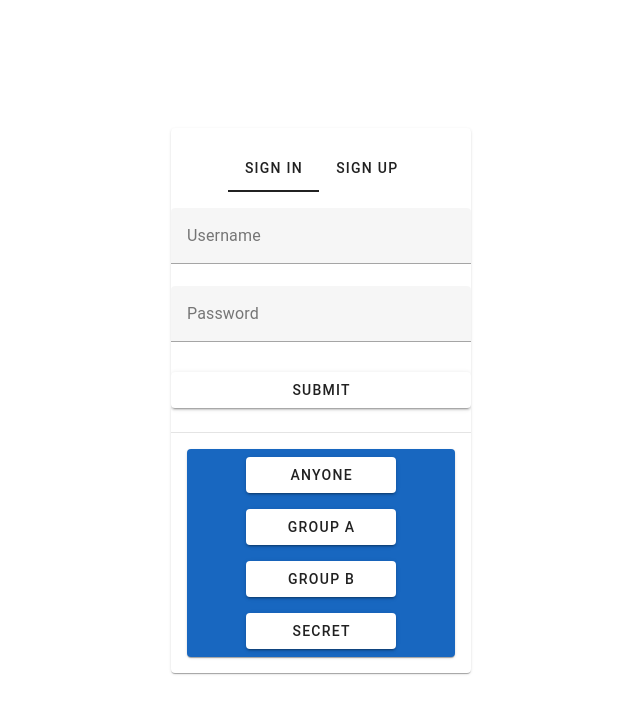
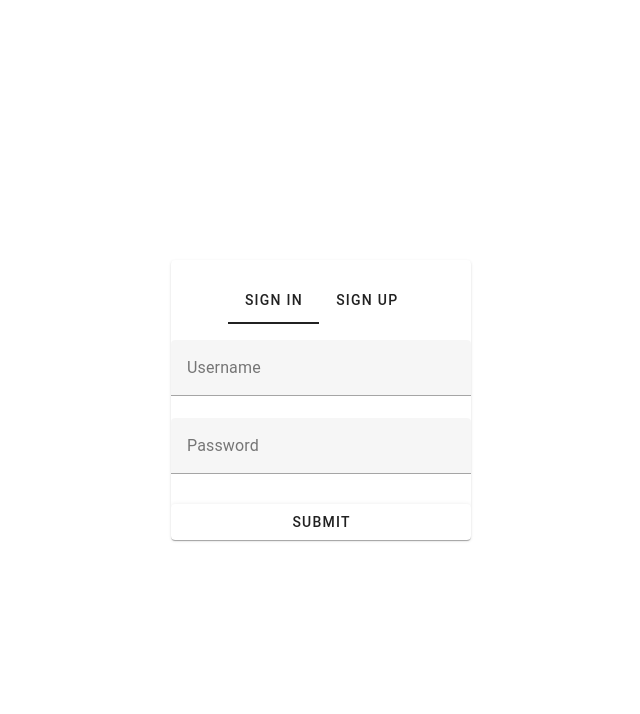
Before and after one commit to chnmk/vuetify-authorization-frontend, a Nuxt app: page / in a window 1280 px wide. Shown: the top 714 px of the page, without its empty margins (319-959 px from the left). Built offline with nearby package versions, Linux system fonts and the light colour scheme.

Commit message:
style: adjust password inputs and test buttons

```diff
--- a/app.vue
+++ b/app.vue
@@ -1,6 +1,6 @@
 <template>
   <v-app id="app">
-    <v-card class="mx-auto my-auto" width="300">
+    <v-card class="mx-auto my-auto" width="300" v-if="!tempSignedFlag">
       <v-tabs class="ma-4" v-model="tab" align-tabs="center">
         <v-tab value="signin">Sign In</v-tab>
         <v-tab value="signup">Sign Up</v-tab>
@@ -13,17 +13,15 @@
               :rules="usernameRules"
               label="Username"
             ></v-text-field>
-
             <v-text-field
               v-model="password"
               :rules="passwordRules"
               label="Password"
+              type="password"
             ></v-text-field>
-
-            <v-btn class="my-2" type="submit" block @click="submitSignin">Submit</v-btn>
+            <v-btn class="mt-2" type="submit" block @click="submitSignin">Submit</v-btn>
           </v-form>
         </v-tabs-window-item>
-
         <v-tabs-window-item value="signup">
           <v-form fast-fail @submit.prevent>
             <v-text-field
@@ -31,25 +29,35 @@
               :rules="usernameRules"
               label="Username"
             ></v-text-field>
-
             <v-text-field
               v-model="password"
               :rules="passwordRules"
               label="Password"
+              type="password"
             ></v-text-field>
-
+            <v-text-field
+              v-model="repeat"
+              :rules="repeatRules"
+              type="password"
+              label="Repeat Password"
+            ></v-text-field>
             <v-select
               label="Select group"
               :rules="groupRules"
               :items="['Group A', 'Group B']"
             ></v-select>
-
-            <v-btn class="my-2" type="submit" block @click="submitSignup">Submit</v-btn>
+            <v-btn class="mt-2" type="submit" block @click="submitSignup">Submit</v-btn>
           </v-form>
         </v-tabs-window-item>
       </v-tabs-window>
-      <v-divider class="my-4" />
-      <v-card class="ma-4" color="primary">
+    </v-card>
+    <v-card class="mx-auto my-auto" width="300" v-if="tempSignedFlag">
+      <h2 class="d-flex justify-center mt-2">
+        username
+      </h2>
+      <h3 class="d-flex justify-center mb-2">
+        anyone
+      </h3>
       <div class="d-flex justify-center">
         <v-btn class="ma-2" width="150" @click="anyone">
           Anyone
@@ -71,7 +79,6 @@
         </v-btn>
       </div>
     </v-card>
-    </v-card>
   </v-app>
 </template>
 
@@ -80,6 +87,7 @@ import { ref } from 'vue'
 import axios from 'axios';
 
 const tab = ref(null)
+const tempSignedFlag = ref(false)
 
 const username = ref('')
 const usernameRules = [
@@ -113,6 +121,14 @@ value => {
   },
 ]
 
+const repeat = ref('')
+const repeatRules = [
+value => {
+  if (value === password) return true
+  return 'Passwords do not match.'
+}
+]
+
 const groupRules = [
 value => {
   if (value) return true
@@ -122,6 +138,7 @@ value => {
 
 function submitSignin() {
   console.log("signin placeholder")
+  tempSignedFlag.value = true
 }
 
 function submitSignup() {
```
Lines whose indentation alone changed are shown as unchanged.
